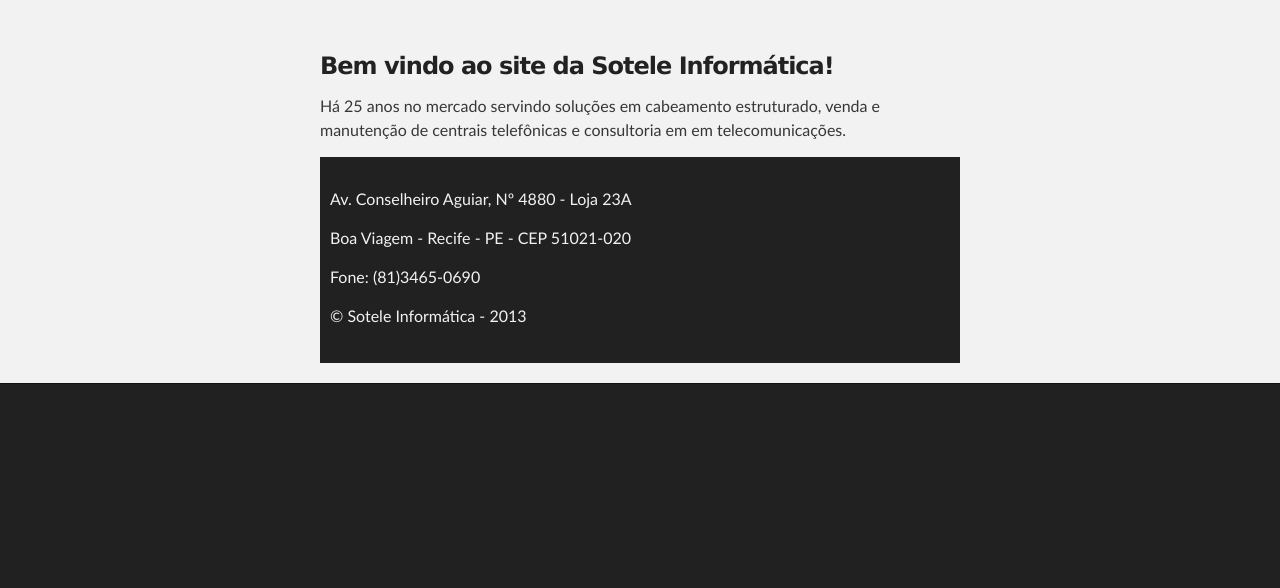
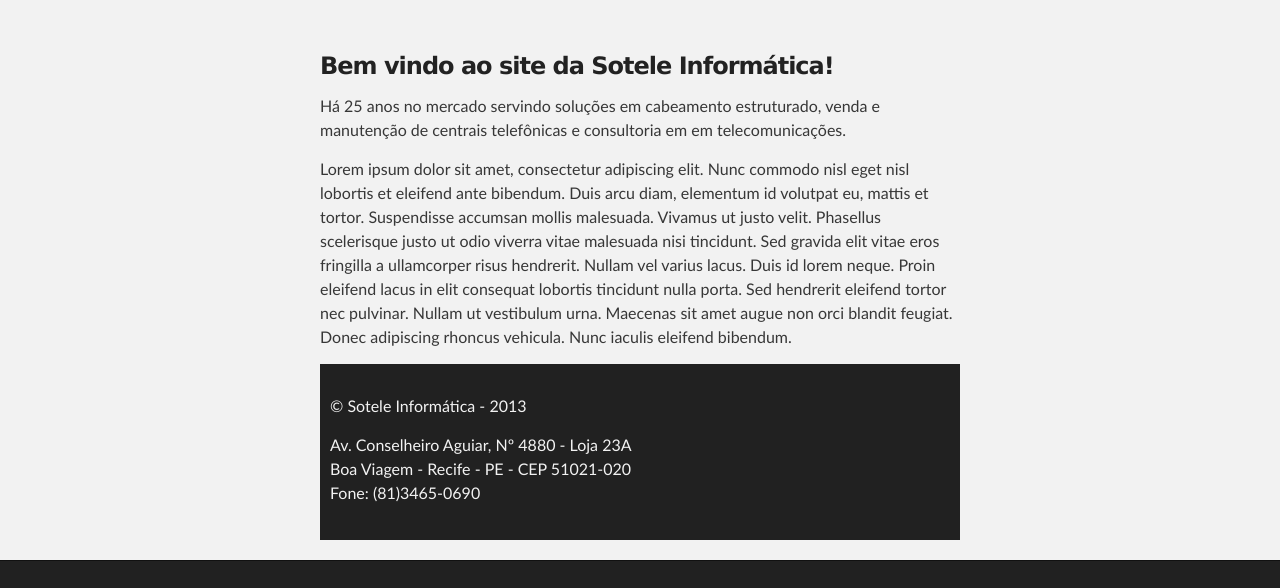
Before and after one commit to soteleinfo/test2, a plain HTML site: page index.html in a window 1280 px wide. Shown: the part 212-800 px from the top of the page. Drawn offline with Linux system fonts and the light colour scheme.

Commit message:
Update index.html

```diff
--- a/index.html
+++ b/index.html
@@ -20,18 +20,16 @@
       <section id="main_content" class="inner">
         <h3>Bem vindo ao site da Sotele Informática!</h3>
 <p>Há 25 anos no mercado servindo soluções em cabeamento estruturado, venda e manutenção de centrais telefônicas e consultoria em em telecomunicações.</p>
-
+<p>Lorem ipsum dolor sit amet, consectetur adipiscing elit. Nunc commodo nisl eget nisl lobortis et eleifend ante bibendum. Duis arcu diam, elementum id volutpat eu, mattis et tortor. Suspendisse accumsan mollis malesuada. Vivamus ut justo velit. Phasellus scelerisque justo ut odio viverra vitae malesuada nisi tincidunt. Sed gravida elit vitae eros fringilla a ullamcorper risus hendrerit. Nullam vel varius lacus. Duis id lorem neque. Proin eleifend lacus in elit consequat lobortis tincidunt nulla porta. Sed hendrerit eleifend tortor nec pulvinar. Nullam ut vestibulum urna. Maecenas sit amet augue non orci blandit feugiat. Donec adipiscing rhoncus vehicula. Nunc iaculis eleifend bibendum.</p>
     <!-- Kontactr Code -->
-
-    <script type="text/javascript"> id = 158225; clr = "f2f2f2-222222-f7f7f7-111111"; </script><script type="text/javascript" src="http://kontactr.com/wp.js"></script>
 
     <!-- FOOTER  -->
     <div id="footer_wrap" class="outer">
       <footer class="inner">
-        <p>Av. Conselheiro Aguiar, Nº 4880 - Loja 23A</p>
-        <p>Boa Viagem - Recife - PE - CEP 51021-020</p>
-        <p>Fone: (81)3465-0690</p>
         <p class="copyright">© Sotele Informática - 2013</p>
+        <p>Av. Conselheiro Aguiar, Nº 4880 - Loja 23A<br />
+        Boa Viagem - Recife - PE - CEP 51021-020<br />
+        Fone: (81)3465-0690</p>
       </footer>
     </div>
   </body>
```
